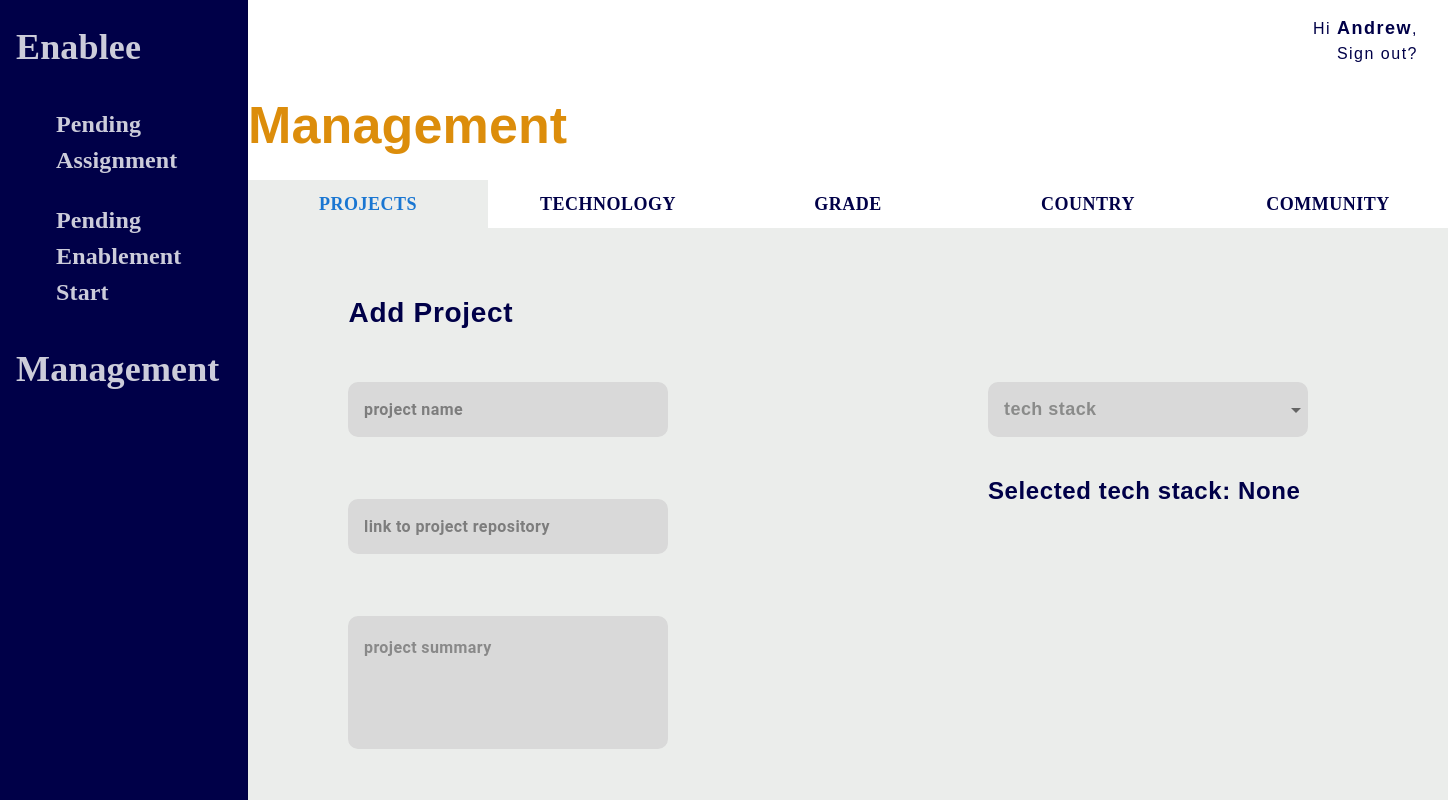
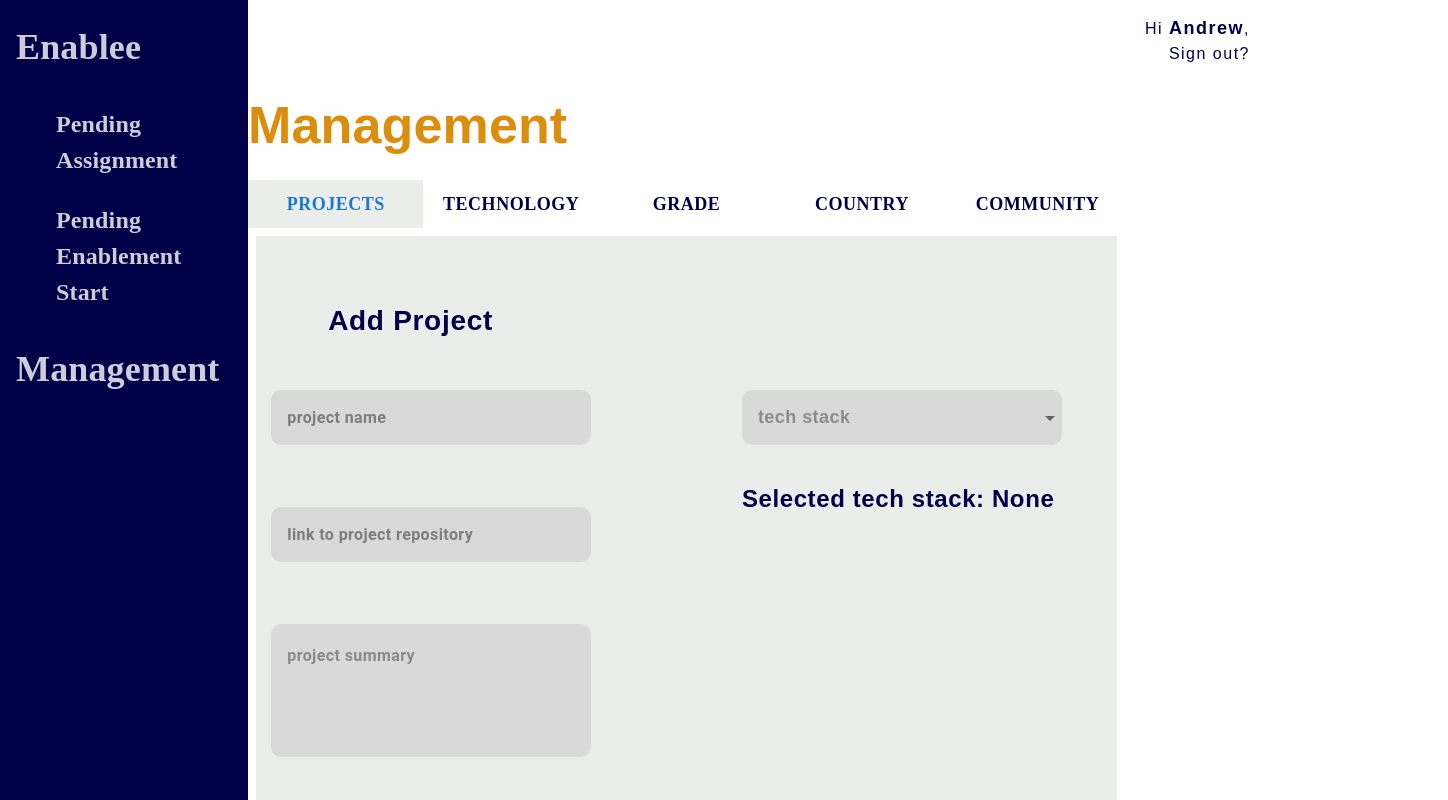
Before and after one commit to oscar-fernandez/flow-ui, a React (Vite) app: page /mgt in a window 1280 px wide. Shown: the top 800 px of the page, 1448 px wide, since content can reach past the window. Built offline with nearby package versions, Linux system fonts and the light colour scheme; a web font is replaced by a local one.

Commit message:
mergeDevelop

```diff
--- a/src/pages/Management/ManagementTabsComponent/ManagementTabs.tsx
+++ b/src/pages/Management/ManagementTabsComponent/ManagementTabs.tsx
@@ -7,6 +7,7 @@ import Box from "@mui/material/Box";
 import ManagementTableComponent from "../../../components/Table/ManagementTableComponent/ManagementTableComponent";
 import { useRef, useState } from "react";
 import { MockRows, MockData } from "../../../data/MockData";
+import IColumns from "../../../models/interfaces/IColumns";
 
 interface TabPanelProps {
   children?: React.ReactNode;
@@ -33,6 +34,8 @@ export const tabItemStyles = () => ({
 
 function TabPanel(props: TabPanelProps) {
   const { children, value, index, ...other } = props;
+  const projectColumn: IColumns = { topics: ["projectName", "techStack"] };
+  const technologyColumn: IColumns = { topics: ["skillName"] };
 
   return (
     <div
@@ -69,7 +72,7 @@ export default function ManagementTabs() {
 
   return (
     <div className="margin">
-      <Box sx={{ "& .MuiBox-root": { p: 0 } }}>
+      <Box sx={{ width: "85%" }}>
         <Box>
           <Tabs
             value={value}
--- a/src/pages/Management/ManagementView/ManagementView.tsx
+++ b/src/pages/Management/ManagementView/ManagementView.tsx
@@ -2,11 +2,9 @@ import { PageViewHeader } from "../../../components/HeaderSectionComponents/Page
 import ManagementTabs from "../ManagementTabsComponent/ManagementTabs";
 
 export default function ManagementView() {
-  //const selectedItem = useRef({});
-
   return (
     <>
-      <div className="page-section">
+      <div>
         <PageViewHeader pageTitle="Management" showPlus={false} />
         <ManagementTabs />
       </div>
```
